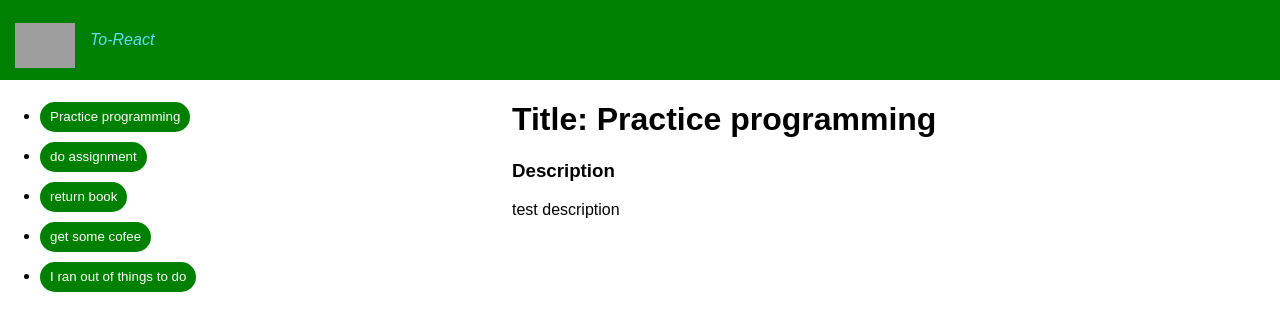
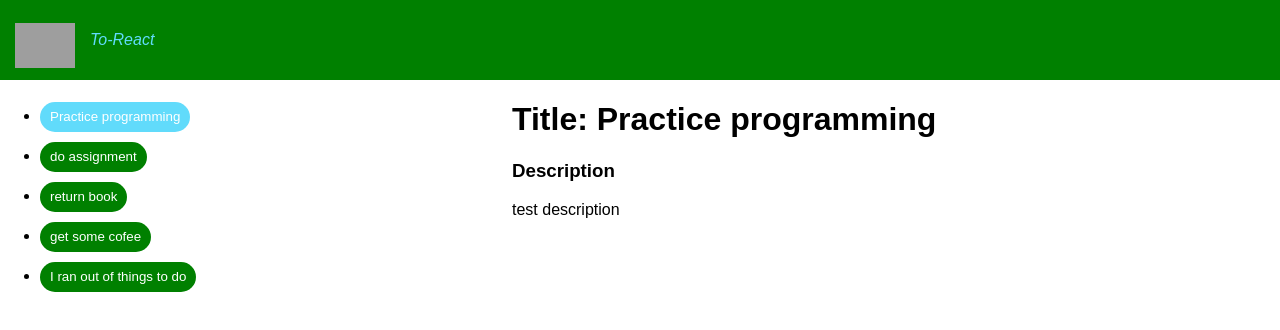
Before and after one commit to 0CottonBuds/react-to-do-list, a React (Vite) app: page / in a window 1280 px wide. In both pictures the pointer is over the button "Practice programming". Shown: the top 330 px of the page. Built offline with nearby package versions, Linux system fonts and the light colour scheme; grey boxes are pictures that could not be loaded.

Commit message:
add button hover style

```diff
--- a/src/App.css
+++ b/src/App.css
@@ -51,7 +51,10 @@ html,body
   color: white;
   padding-left: 10px;
   padding-right: 10px;
+}
 
+.todo-list-container button:hover{
+  background-color: #61dbfb;
 }
 
 .todo-list-item-infomarion-container{
```
